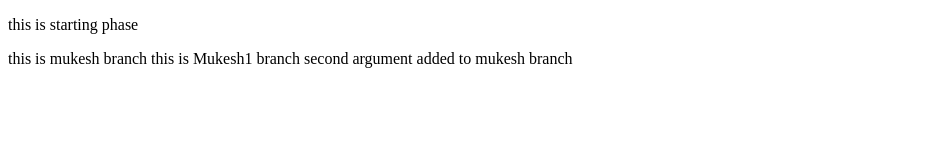
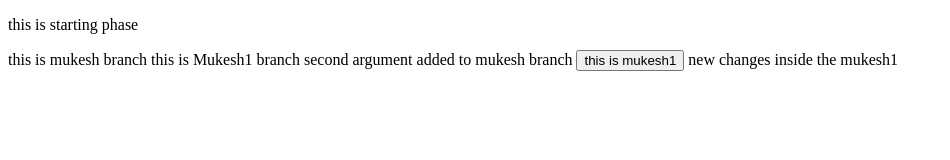
Before and after one commit to mukesh2305/gitPract, a plain HTML site: page index.html in a window 1280 px wide. Shown: the whole page, without its empty margins (0-950 px from the left). Drawn offline with Linux system fonts and the light colour scheme.

Commit message:
this is committed to mukesh1

```diff
--- a/index.html
+++ b/index.html
@@ -11,5 +11,8 @@
     <Mukesh>this is mukesh branch</Mukesh>
     <Mukesh1>this is Mukesh1 branch</Mukesh1>
     <Mukesh>second argument added to mukesh branch</Mukesh>
+
+    <button>this is mukesh1</button>
+    <Mukesh1>new changes inside the mukesh1</Mukesh1>
 </body>
 </html>
```
